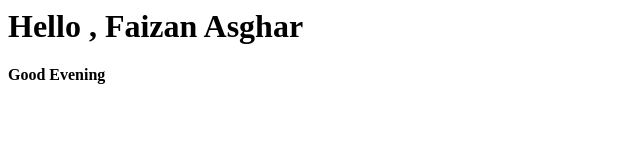
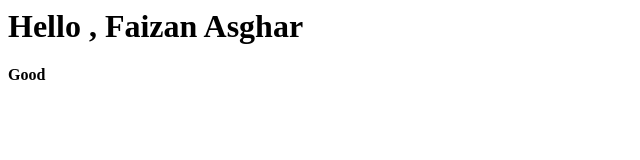
Before and after one commit to Faizan-Asghar/Faizan-Repo, a plain HTML site: page index.html in a window 1280 px wide. Shown: the full height of the page, 0-640 px from the left. Drawn offline with Linux system fonts and the light colour scheme.

Commit message:
Update index.html

```diff
--- a/index.html
+++ b/index.html
@@ -1,2 +1,2 @@
 <h1>Hello , Faizan Asghar</h1>
-<b>Good Evening</b>
+<b>Good </b>
```
